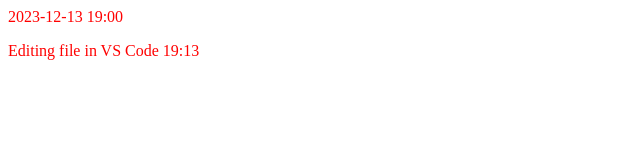
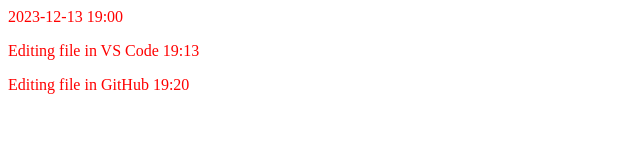
Before and after one commit to OKOtheGoose/Test_2023-12-13, a plain HTML site: page index.html in a window 1280 px wide. Shown: the whole page, without its empty margins (0-640 px from the left). Drawn offline with Linux system fonts and the light colour scheme.

Commit message:
Update index.html
Added second paragraph, edited in GitHub

```diff
--- a/index.html
+++ b/index.html
@@ -9,5 +9,6 @@
   <body>
     <p>2023-12-13 19:00</p>
     <p>Editing file in VS Code 19:13</p>
+    <p>Editing file in GitHub 19:20</p>
   </body>
 </html>
```
